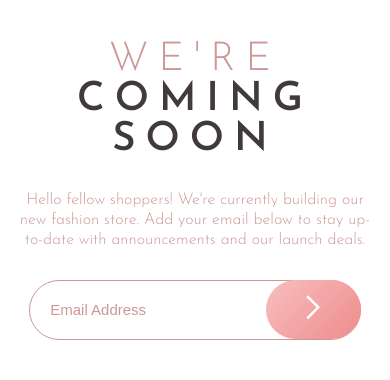
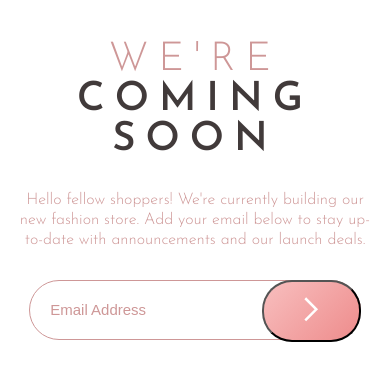
Before and after one commit to jeremyoduromanu/base-apparel-coming-soon-master, a plain HTML site: page index.html in a window 390 px wide. Shown: the part 422-802 px from the top of the page. Drawn offline with Linux system fonts and the light colour scheme.

```diff
--- a/index.html
+++ b/index.html
@@ -34,11 +34,11 @@
     <div class="logo">
       <img src="./images/logo.svg" alt="logo">
     </div>
-
+    <div class="content">
       <div class="hero-bg">
         <!-- <img src="./images/hero-mobile.jpg" alt="background"> -->
       </div>
-
+      <div class="content-text">
         <div class="hero-text">
           <h1><span>WE'RE</span><br>COMING <br>SOON</h1>
         </div>
@@ -49,15 +49,17 @@
         </div>
 
         <div class="hero-form">
-      <form action="#">
+          <form action="#" method="get">
             <input type="email" name="email" id="email" required placeholder="Email Address">
-        <div class="submit-btn">
+            <button class="submit-btn" type="submit">
               <img src="./images/icon-arrow.svg" alt="submit">
-        </div>
+            </button>
             <div class="invalid-message">
               <p></p>
             </div>
           </form>
+        </div>
+      </div>
     </div>
   </main>
 
```
Lines whose indentation alone changed are shown as unchanged.
